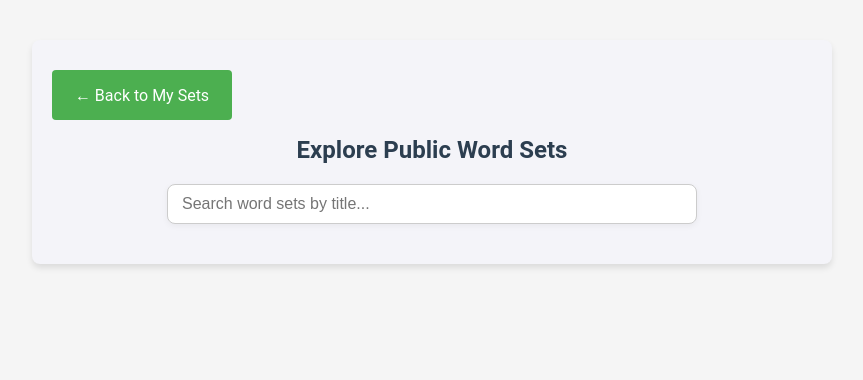
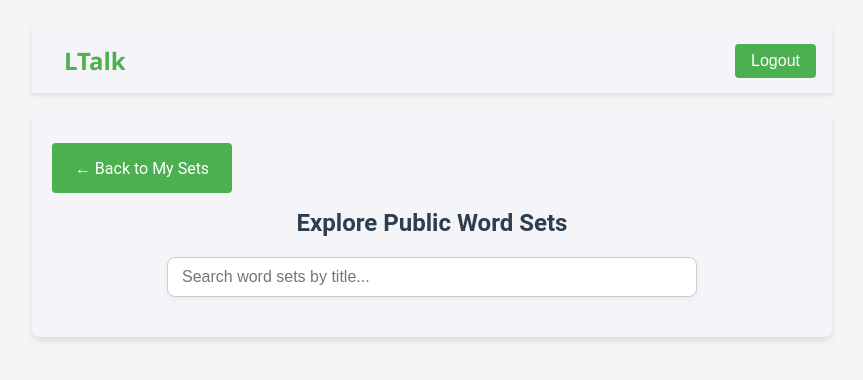
Before and after one commit to kayedopon/LTalk, a Django app: page /explore in a window 1280 px wide. Shown: the top 380 px of the page, without its empty margins (208-1071 px from the left). Run offline with Django 5.2, Linux system fonts and the light colour scheme.

Commit message:
Add navbar

```diff
--- a/LTalk/main/static/main/css/exercises.css
+++ b/LTalk/main/static/main/css/exercises.css
@@ -116,3 +116,84 @@
     border-color: #007bff;
     box-shadow: 0 0 6px rgba(0,123,255,0.2);
 }
+
+.fill-in-gap-container {
+    background-color: #f8f9fa;
+    border-radius: 8px;
+    padding: 20px;
+    margin-bottom: 20px;
+    box-shadow: 0 2px 4px rgba(0,0,0,0.1);
+}
+
+.question-sentence {
+    font-size: 1.5rem;
+    margin-bottom: 15px;
+    line-height: 1.8;
+    font-weight: 500;
+}
+
+.question-hint {
+    font-size: 0.9rem;
+    color: #666;
+    font-style: italic;
+    margin-top: 10px;
+}
+
+.gap-input {
+    border: 2px solid #007bff;
+    border-radius: 4px;
+    padding: 5px 10px;
+    font-size: 1rem;
+    min-width: 120px;
+    display: inline-block;
+    margin: 0 4px;
+}
+
+.feedback {
+    padding: 15px;
+    border-radius: 8px;
+    margin-top: 20px;
+}
+
+.feedback.correct {
+    background-color: #d4edda;
+    border: 1px solid #c3e6cb;
+}
+
+.feedback.incorrect {
+    background-color: #f8d7da;
+    border: 1px solid #f5c6cb;
+}
+
+.feedback-header {
+    font-weight: bold;
+    margin-bottom: 8px;
+    font-size: 1.1rem;
+}
+
+.feedback-content {
+    line-height: 1.6;
+}
+
+.progress-container {
+    height: 8px;
+    background-color: #e9ecef;
+    border-radius: 4px;
+    margin-bottom: 20px;
+}
+
+.progress-bar {
+    height: 100%;
+    background-color: #007bff;
+    border-radius: 4px;
+    transition: width 0.3s ease;
+}
+
+.controls {
+    margin-top: 20px;
+}
+
+.btn {
+    padding: 8px 16px;
+    margin-right: 8px;
+}
--- /dev/null
+++ b/LTalk/main/static/main/css/navbar.css
@@ -0,0 +1,44 @@
+.navbar {
+  max-width: 800px;
+  margin: 0.5rem auto;
+  padding: 0.5rem 1rem;
+  background-color: #f4f4f9;
+  box-shadow: 0 2px 6px rgba(0, 0, 0, 0.1);
+  font-family: inherit;
+}
+
+  .navbar-container {
+    display: flex;
+    justify-content: space-between;
+    align-items: center;
+  }
+
+  .navbar-logo {
+    font-size: 24px;
+    font-weight: bold;
+    color: #4CAF50;
+    text-decoration: none;
+    padding: 8px 16px;
+    background-color: transparent;
+    border: none;
+    transition: color 0.3s;
+}
+
+.navbar-logo:hover {
+    color: #388E3C;
+}
+  .logout-form {
+    margin: 0;
+  }
+  .nav-button {
+    background-color: #4CAF50;
+    color: #fff;
+    border: none;
+    padding: 0.5rem 1rem;
+    font-size: 1rem;
+    cursor: pointer;
+    border-radius: 4px;
+  }
+  .nav-button:hover {
+    background-color: #45a049;
+  }
--- a/LTalk/main/static/main/css/styles.css
+++ b/LTalk/main/static/main/css/styles.css
@@ -1,4 +1,5 @@
 /* Main CSS file that imports all modular CSS files */
+@import 'navbar.css';
 @import 'base.css';
 @import 'home.css';
 @import 'wordset.css';
--- a/LTalk/main/templates/main/create_set.html
+++ b/LTalk/main/templates/main/create_set.html
@@ -9,6 +9,7 @@
     <script src="{% static 'main/js/word_extractor.js' %}" defer></script>
 </head>
 <body>
+    {% include 'navbar.html' %}
     <div class="container">
         <h1>LTalk Image Word Extractor</h1>
 
--- a/LTalk/main/templates/main/exercise_history.html
+++ b/LTalk/main/templates/main/exercise_history.html
@@ -8,6 +8,7 @@
     <link rel="stylesheet" href="{% static 'main/css/styles.css' %}">
 </head>
 <body>
+    {% include 'navbar.html' %}
     <div class="container">
         <div class="history-header">
             <div class="left-button">
--- a/LTalk/main/templates/main/explore_sets.html
+++ b/LTalk/main/templates/main/explore_sets.html
@@ -7,6 +7,7 @@
     <link rel="stylesheet" href="{% static 'main/css/styles.css' %}">
 </head>
 <body>
+    {% include 'navbar.html' %}
     <div class="home-container">
         <a href="{% url 'home' %}" class="btn btn-primary upload-button">← Back to My Sets</a>
         <h1>Explore Public Word Sets</h1>
--- a/LTalk/main/templates/main/flashcard.html
+++ b/LTalk/main/templates/main/flashcard.html
@@ -3,10 +3,11 @@
 <html lang="en">
 <head>
     <meta charset="UTF-8">
-    <title>Flashcard Practice - {{ wordset.title }}</title>
+    <title>Flashcard Practice</title>
     <link rel="stylesheet" href="{% static 'main/css/styles.css' %}">
 </head>
 <body>
+    {% include 'navbar.html' %}
     <div class="container">
         <h1>Flashcards</h1>
         <div id="flashcard-area">
--- a/LTalk/main/templates/main/home.html
+++ b/LTalk/main/templates/main/home.html
@@ -7,6 +7,7 @@
     <link rel="stylesheet" href="{% static 'main/css/styles.css' %}">
 </head>
 <body>
+    {% include 'navbar.html' %}
     <div class="home-container">
         <div class="button-group">
             <a href="{% url 'create_set' %}" class="btn btn-primary upload-button">Add Word Set</a>
--- a/LTalk/main/templates/main/m_choice.html
+++ b/LTalk/main/templates/main/m_choice.html
@@ -7,6 +7,7 @@
     <link rel="stylesheet" href="{% static 'main/css/styles.css' %}">
 </head>
 <body>
+    {% include 'navbar.html' %}
     <div class="container">
         <h1>Multiple Choice Practice: {{ wordset.title }}</h1>
 
--- /dev/null
+++ b/LTalk/main/templates/main/navbar.html
@@ -0,0 +1,9 @@
+<nav class="navbar">
+    <div class="navbar-container">
+      <a href="{% url 'home' %}" class="navbar-logo">LTalk</a>
+      <form action="{% url 'logout' %}" method="post" class="logout-form">
+        {% csrf_token %}
+        <button type="submit" class="nav-button">Logout</button>
+      </form>
+    </div>
+</nav>
--- a/LTalk/main/templates/main/wordset_detail.html
+++ b/LTalk/main/templates/main/wordset_detail.html
@@ -9,6 +9,7 @@
     <meta name="csrf-token" content="{{ csrf_token }}">
 </head>
 <body>
+    {% include 'navbar.html' %}
     <div class="container">
         <h1 class="section-title">{{ wordset.title }}</h1>
         {% if wordset.description %}
```
Also changed, not shown: LTalk/main/templates/main/fill_in_gap.html (+2 -83 lines).
